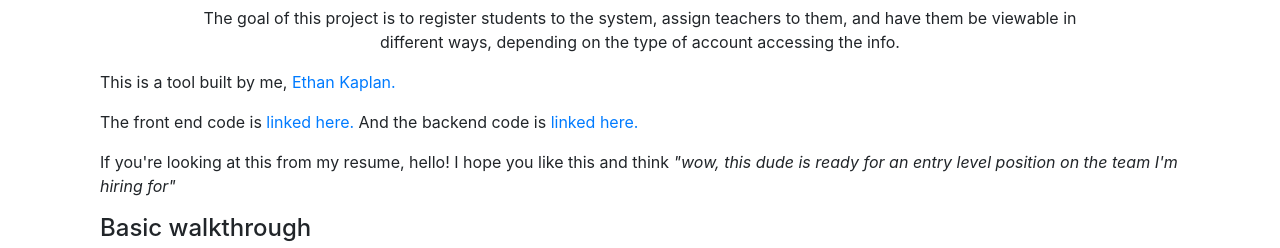
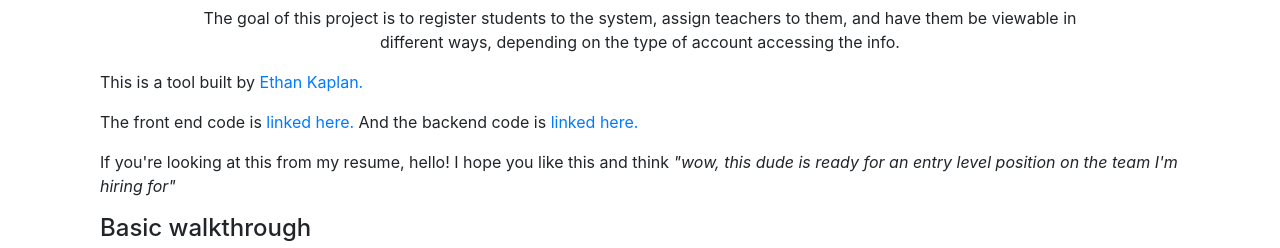
Before and after one commit to ethankaplan/student-list-front, a React (Create React App) app: page / in a window 1280 px wide. Shown: the part 136-384 px from the top of the page. Built offline with nearby package versions, Linux system fonts and the light colour scheme.

Commit message:
text change

```diff
--- a/src/components/Home/home.js
+++ b/src/components/Home/home.js
@@ -14,7 +14,7 @@ export default class Home extends Component {
         </div>
         <p />
         <div>
-          This is a tool built by me,{" "}
+          This is a tool built by{" "}
           <a href="https://github.com/ethankaplan" target="_blank">Ethan Kaplan.</a>
           <p />
           The front end code is{" "}
```
